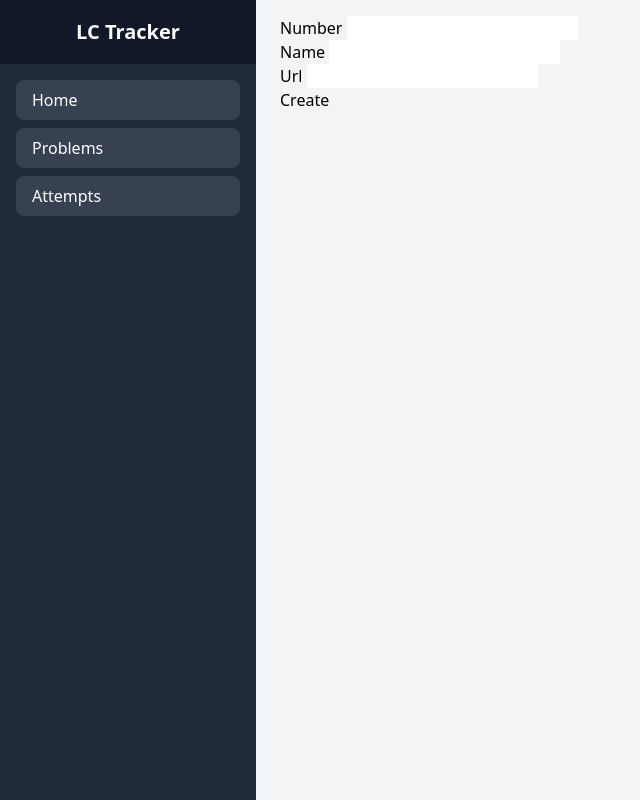
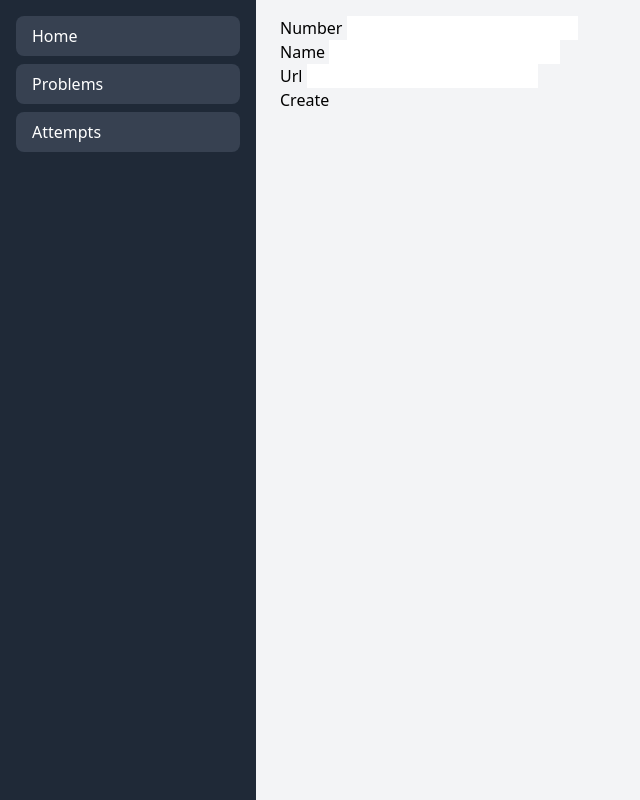
Before and after one commit to lotsOfSnow/lc-tracker, a SvelteKit app in the folder frontend/: page /problems/new in a window 1280 px wide. Shown: the whole page, without its empty margins (0-640 px from the left). Built offline with nearby package versions, Linux system fonts and the light colour scheme.

Commit message:
Remove header from menu

```diff
--- a/frontend/src/routes/+layout.svelte
+++ b/frontend/src/routes/+layout.svelte
@@ -26,9 +26,6 @@
 <div class="flex h-screen">
   <!-- Sidebar -->
   <div class="bg-gray-800 text-white w-64 flex-shrink-0">
-    <div class="flex items-center justify-center h-16 bg-gray-900">
-      <h1 class="text-xl font-semibold">LC Tracker</h1>
-    </div>
     <nav class="p-4">
       <ul>
         {#each items as item}
```
